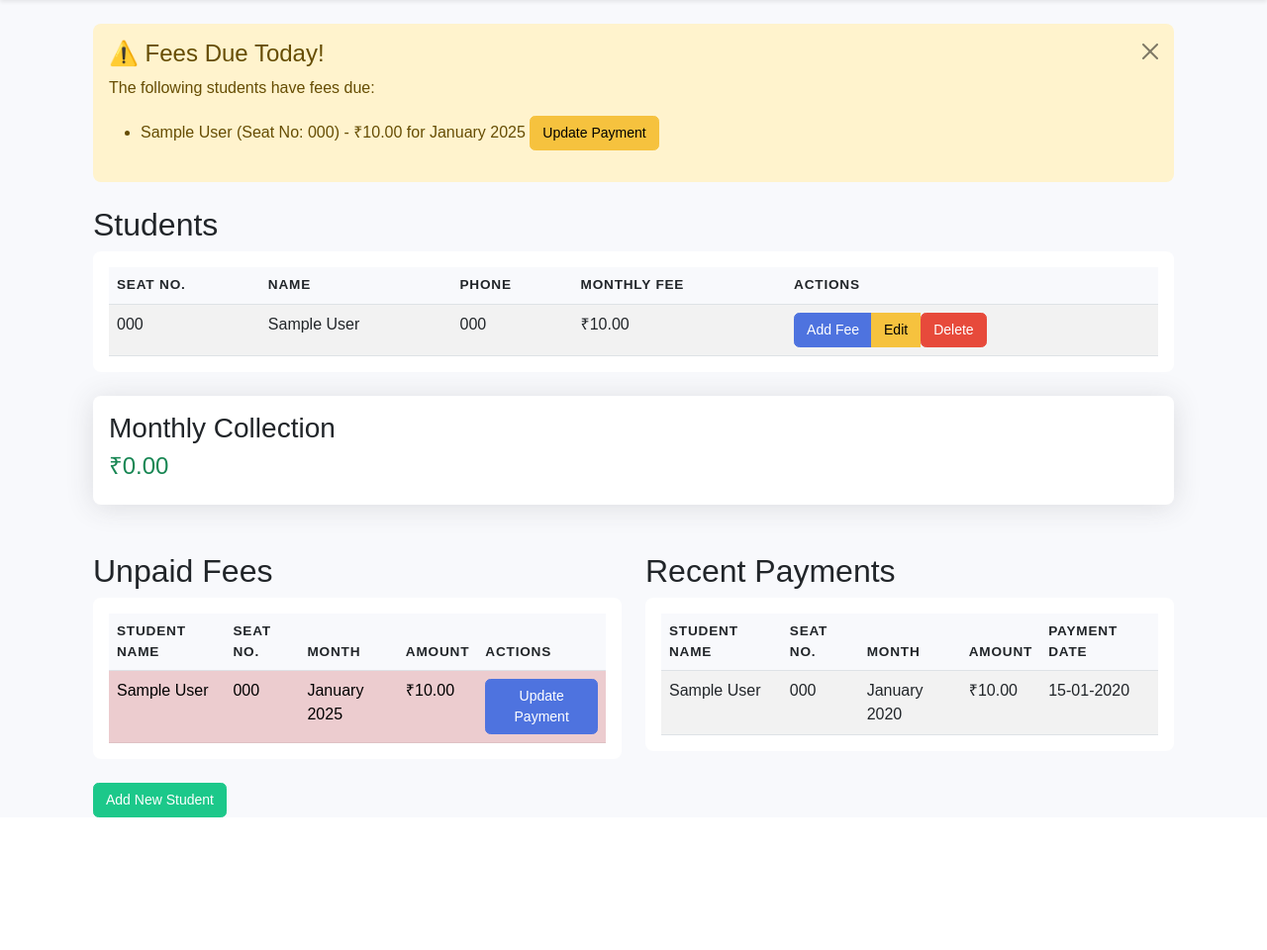
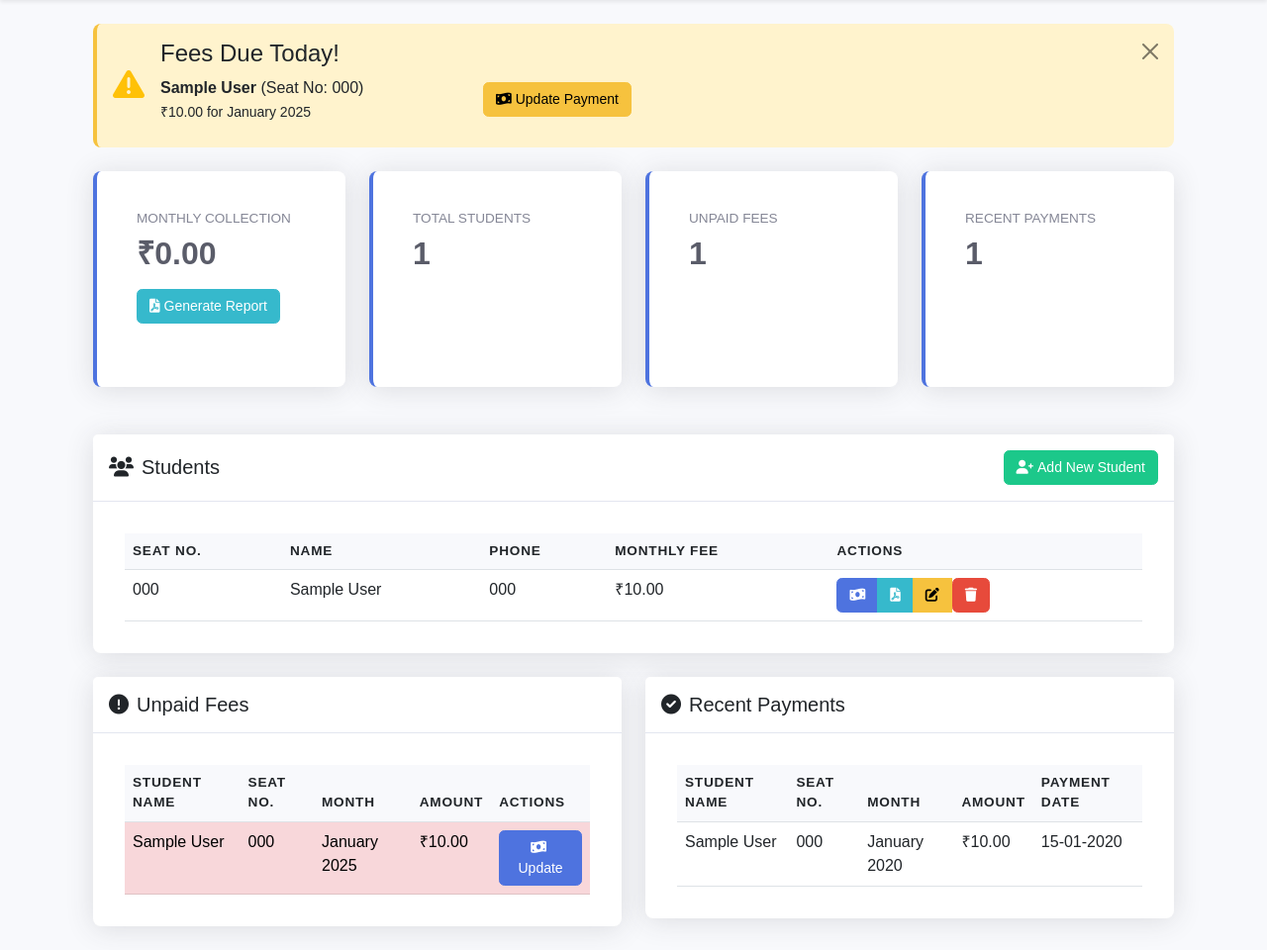
Before and after one commit to aamirxs/lib, a Flask app: page / in a window 1280 px wide. Shown: the part 62-1022 px from the top of the page at 99% size. Before the commit the page ends 888 px from the top, so only its background shows below. Run offline with Flask 3, Linux system fonts and the light colour scheme; tables that the repository leaves empty hold one stand-in row (values such as "Sample post").

Commit message:
Update dashboard.html

```diff
--- a/templates/dashboard.html
+++ b/templates/dashboard.html
@@ -1,28 +1,86 @@
 {% extends "base.html" %}
 {% block content %}
-<div class="container mt-4">
+<div class="container">
     {% if due_today %}
-    <div class="alert alert-warning alert-dismissible fade show" role="alert">
-        <h4 class="alert-heading">⚠️ Fees Due Today!</h4>
-        <p>The following students have fees due:</p>
-        <ul>
+    <div class="alert due-alert alert-dismissible fade show" role="alert">
+        <div class="d-flex align-items-center">
+            <div class="flex-shrink-0">
+                <i class="fas fa-exclamation-triangle fa-2x text-warning me-3"></i>
+            </div>
+            <div class="flex-grow-1">
+                <h4 class="alert-heading mb-2">Fees Due Today!</h4>
+                <div class="row">
                     {% for fee, student in due_today %}
-            <li>
-                {{ student.name }} (Seat No: {{ student.seat_number }}) -
-                ₹{{ "%.2f"|format(fee.amount) }} for {{ fee.month.strftime('%B %Y') }}
-                <a href="{{ url_for('add_fee', student_id=student.id) }}" class="btn btn-sm btn-warning">Update Payment</a>
-            </li>
+                    <div class="col-md-6 mb-2">
+                        <div class="d-flex justify-content-between align-items-center">
+                            <div>
+                                <strong>{{ student.name }}</strong> (Seat No: {{ student.seat_number }})<br>
+                                <small>₹{{ "%.2f"|format(fee.amount) }} for {{ fee.month.strftime('%B %Y') }}</small>
+                            </div>
+                            <a href="{{ url_for('add_fee', student_id=student.id) }}" class="btn btn-warning btn-sm">
+                                <i class="fas fa-money-bill-wave me-1"></i>Update Payment
+                            </a>
+                        </div>
+                    </div>
                     {% endfor %}
-        </ul>
+                </div>
+            </div>
+        </div>
         <button type="button" class="btn-close" data-bs-dismiss="alert" aria-label="Close"></button>
     </div>
     {% endif %}
 
     <div class="row mb-4">
-        <div class="col">
-            <h2>Students</h2>
+        <div class="col-xl-3 col-md-6 mb-4">
+            <div class="card stats-card h-100">
+                <div class="card-body">
+                    <h4>Monthly Collection</h4>
+                    <div class="h2 mb-3">₹{{ "%.2f"|format(monthly_collection) }}</div>
+                    <a href="{{ url_for('generate_monthly_report_route', year=today.year, month=today.month) }}"
+                       class="btn btn-info btn-sm">
+                        <i class="fas fa-file-pdf me-1"></i>Generate Report
+                    </a>
+                </div>
+            </div>
+        </div>
+        <div class="col-xl-3 col-md-6 mb-4">
+            <div class="card stats-card h-100">
+                <div class="card-body">
+                    <h4>Total Students</h4>
+                    <div class="h2">{{ students|length }}</div>
+                </div>
+            </div>
+        </div>
+        <div class="col-xl-3 col-md-6 mb-4">
+            <div class="card stats-card h-100">
+                <div class="card-body">
+                    <h4>Unpaid Fees</h4>
+                    <div class="h2">{{ unpaid_fees|length }}</div>
+                </div>
+            </div>
+        </div>
+        <div class="col-xl-3 col-md-6 mb-4">
+            <div class="card stats-card h-100">
+                <div class="card-body">
+                    <h4>Recent Payments</h4>
+                    <div class="h2">{{ paid_fees|length }}</div>
+                </div>
+            </div>
+        </div>
+    </div>
+
+    <div class="row">
+        <div class="col-12">
+            <div class="card mb-4">
+                <div class="card-header d-flex justify-content-between align-items-center">
+                    <h5 class="mb-0"><i class="fas fa-users me-2"></i>Students</h5>
+                    <a href="{{ url_for('add_student') }}" class="btn btn-success btn-sm">
+                        <i class="fas fa-user-plus me-1"></i>Add New Student
+                    </a>
+                </div>
+                <div class="card-body">
                     <div class="table-responsive">
-                <table class="table table-striped">
+                        <table class="table table-hover">
                             <thead>
                                 <tr>
                                     <th>Seat No.</th>
@@ -41,10 +99,25 @@
                                     <td>₹{{ "%.2f"|format(student.monthly_fee) }}</td>
                                     <td>
                                         <div class="btn-group">
-                                    <a href="{{ url_for('add_fee', student_id=student.id) }}" class="btn btn-sm btn-primary">Add Fee</a>
-                                    <a href="{{ url_for('edit_student', student_id=student.id) }}" class="btn btn-sm btn-warning">Edit</a>
-                                    <form action="{{ url_for('delete_student', student_id=student.id) }}" method="POST" class="d-inline">
-                                        <button type="submit" class="btn btn-sm btn-danger" onclick="return confirm('Are you sure you want to delete this student?')">Delete</button>
+                                            <a href="{{ url_for('add_fee', student_id=student.id) }}"
+                                               class="btn btn-primary btn-sm" title="Add Fee">
+                                                <i class="fas fa-money-bill-wave"></i>
+                                            </a>
+                                            <a href="{{ url_for('generate_student_report_route', student_id=student.id) }}"
+                                               class="btn btn-info btn-sm" title="Generate Report">
+                                                <i class="fas fa-file-pdf"></i>
+                                            </a>
+                                            <a href="{{ url_for('edit_student', student_id=student.id) }}"
+                                               class="btn btn-warning btn-sm" title="Edit Student">
+                                                <i class="fas fa-edit"></i>
+                                            </a>
+                                            <form action="{{ url_for('delete_student', student_id=student.id) }}"
+                                                  method="POST" class="d-inline">
+                                                <button type="submit" class="btn btn-danger btn-sm"
+                                                        onclick="return confirm('Are you sure you want to delete this student?')"
+                                                        title="Delete Student">
+                                                    <i class="fas fa-trash"></i>
+                                                </button>
                                             </form>
                                         </div>
                                     </td>
@@ -55,23 +128,18 @@
                     </div>
                 </div>
             </div>
-
-    <div class="row mb-4">
-        <div class="col">
-            <div class="card">
-                <div class="card-body">
-                    <h3>Monthly Collection</h3>
-                    <h4 class="text-success">₹{{ "%.2f"|format(monthly_collection) }}</h4>
-                </div>
-            </div>
         </div>
     </div>
 
     <div class="row">
         <div class="col-md-6">
-            <h2>Unpaid Fees</h2>
+            <div class="card mb-4">
+                <div class="card-header">
+                    <h5 class="mb-0"><i class="fas fa-exclamation-circle me-2"></i>Unpaid Fees</h5>
+                </div>
+                <div class="card-body">
                     <div class="table-responsive">
-                <table class="table table-striped">
+                        <table class="table table-hover">
                             <thead>
                                 <tr>
                                     <th>Student Name</th>
@@ -89,7 +157,10 @@
                                     <td>{{ fee.month.strftime('%B %Y') }}</td>
                                     <td>₹{{ "%.2f"|format(fee.amount) }}</td>
                                     <td>
-                                <a href="{{ url_for('add_fee', student_id=student.id) }}" class="btn btn-sm btn-primary">Update Payment</a>
+                                        <a href="{{ url_for('add_fee', student_id=student.id) }}"
+                                           class="btn btn-primary btn-sm">
+                                            <i class="fas fa-money-bill-wave me-1"></i>Update
+                                        </a>
                                     </td>
                                 </tr>
                                 {% endfor %}
@@ -97,11 +168,17 @@
                         </table>
                     </div>
                 </div>
+            </div>
+        </div>
 
         <div class="col-md-6">
-            <h2>Recent Payments</h2>
+            <div class="card mb-4">
+                <div class="card-header">
+                    <h5 class="mb-0"><i class="fas fa-check-circle me-2"></i>Recent Payments</h5>
+                </div>
+                <div class="card-body">
                     <div class="table-responsive">
-                <table class="table table-striped">
+                        <table class="table table-hover">
                             <thead>
                                 <tr>
                                     <th>Student Name</th>
@@ -126,17 +203,14 @@
                     </div>
                 </div>
             </div>
-
-    <div class="row mt-4">
-        <div class="col">
-            <a href="{{ url_for('add_student') }}" class="btn btn-success">Add New Student</a>
         </div>
     </div>
 </div>
 
+{% block scripts %}
 <script>
 document.addEventListener('DOMContentLoaded', function() {
-    // Enable tooltips everywhere
+    // Enable tooltips
     var tooltipTriggerList = [].slice.call(document.querySelectorAll('[data-bs-toggle="tooltip"]'))
     var tooltipList = tooltipTriggerList.map(function (tooltipTriggerEl) {
         return new bootstrap.Tooltip(tooltipTriggerEl)
@@ -144,3 +218,4 @@ document.addEventListener('DOMContentLoaded', function() {
 });
 </script>
 {% endblock %}
+{% endblock %}
```
Lines whose indentation alone changed are shown as unchanged.
